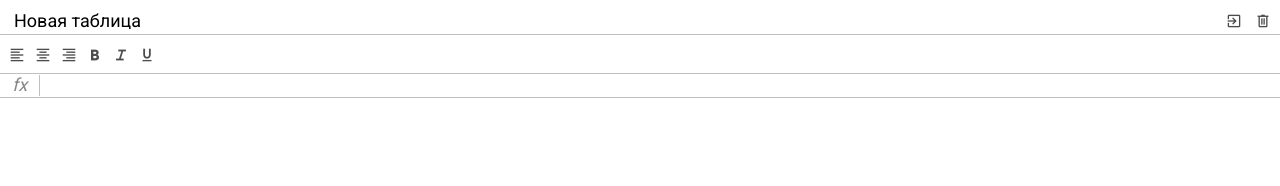
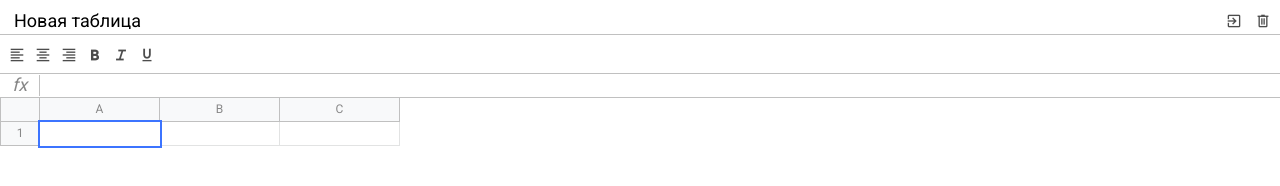
Before and after one commit to AntonAgaro/exel-app, a website built with webpack: page src/index.html in a window 1280 px wide. Built offline with nearby package versions, Linux system fonts and the light colour scheme.

Commit message:
add table styles

```diff
--- a/src/index.html
+++ b/src/index.html
@@ -52,7 +52,25 @@
           <div class="input" contenteditable spellcheck="false"></div>
         </div>
 
-        <div class="exel__table"></div>
+        <div class="exel__table">
+          <div class="row">
+            <div class="row-info"></div>
+            <div class="row-data">
+              <div class="column">A</div>
+              <div class="column">B</div>
+              <div class="column">C</div>
+            </div>
+          </div>
+
+          <div class="row">
+            <div class="row-info">1</div>
+            <div class="row-data">
+              <div class="cell selected" contenteditable></div>
+              <div class="cell" contenteditable></div>
+              <div class="cell" contenteditable></div>
+            </div>
+          </div>
+        </div>
       </div>
     </div>
   </body>
--- a/src/scss/blocks/_table.scss
+++ b/src/scss/blocks/_table.scss
@@ -1,5 +1,56 @@
 @use '../settings' as *;
 
 .exel__table {
+  padding-bottom: pxToRem(2);
+  position: absolute;
+  top: $header-height + $toolbar-height + $formula-height;
+  left: 0;
+  right: 0;
+  overflow-x: auto;
 
+  .row {
+    display: flex;
+    height: $row-height;
+  }
+
+  .row-info {
+    min-width: $info-cell-width;
+    height: 100%;
+    @include flex-center();
+    border: pxToRem(1) solid $border-color;
+    border-top: none;
+    background: $cell-bg;
+  }
+
+  .row-data {
+    display: flex;
+  }
+
+  .column {
+    height: 100%;
+    width: $cell-width;
+    @include flex-center();
+    background: $cell-bg;
+    border: pxToRem(1) solid $border-color;
+    border-top: 0;
+    border-left: 0;
+  }
+
+  .cell {
+    padding: pxToRem(4);
+    width: $cell-width;
+    height: 100%;
+    border: pxToRem(1) solid $cell-border-color;
+    border-top: 0;
+    border-left: 0;
+    color: #111;
+    white-space: nowrap;
+    outline: none;
+
+    &.selected {
+      z-index: 2;
+      border: none;
+      box-shadow: 0 0 0 2px $selected-cell-outline;
+    }
+  }
 }
--- a/src/scss/index.scss
+++ b/src/scss/index.scss
@@ -20,5 +20,7 @@ body {
 
 .exel {
   position: relative;
+  height: 100%;
+  max-width: 100%;
   color: $main-color;
 }
--- a/src/scss/settings/_mixins.scss
+++ b/src/scss/settings/_mixins.scss
@@ -21,3 +21,9 @@
     background: #eee;
   }
 }
+
+@mixin flex-center() {
+  display: flex;
+  align-items: center;
+  justify-content: center;
+}
--- a/src/scss/settings/_variables.scss
+++ b/src/scss/settings/_variables.scss
@@ -4,7 +4,12 @@ $header-height: f.pxToRem(34);
 $toolbar-height: f.pxToRem(40);
 $formula-height: f.pxToRem(24);
 $info-cell-width: f.pxToRem(40);
+$row-height: f.pxToRem(24);
+$cell-width: f.pxToRem(120);
 $main-color: #888;
 $dark-color: #000;
 $border-color: #c0c0c0;
+$cell-border-color: #e2e3e3;
 $outline-color: #1a73e8;
+$cell-bg: #f8f9fa;
+$selected-cell-outline: #3c74ff;
```
